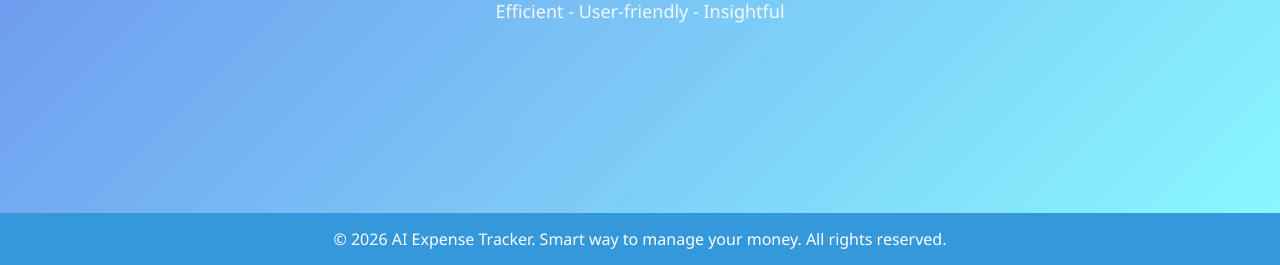
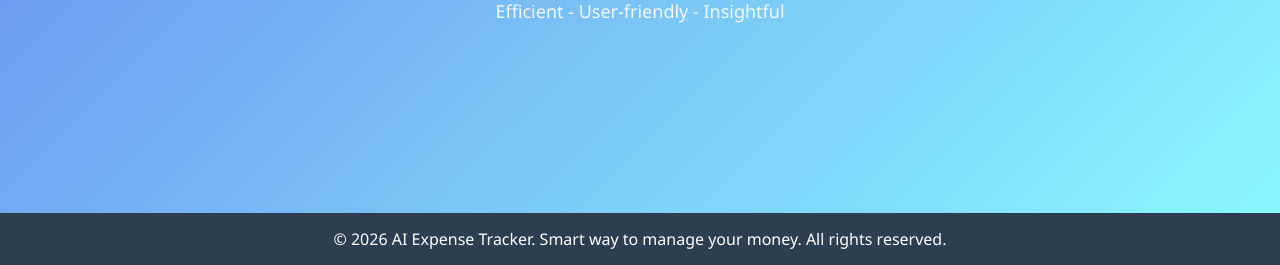
Before and after one commit to kanakadurgapitchuka/ai-expense-tracker, a Flask app: page / in a window 1280 px wide. Shown: the part 570-835 px from the top of the page. Run offline with Flask 3, Linux system fonts and the light colour scheme; some libraries are stand-ins or nearby versions.

Commit message:
Update style.css

```diff
--- a/static/style.css
+++ b/static/style.css
@@ -730,7 +730,7 @@ body{
     width: 100vw;
     margin: 0;
     padding: 15px 0;
-    background-color: #3498db;
+    background-color: #2c3e50;
     color: white;
     text-align: center;
 }
```
